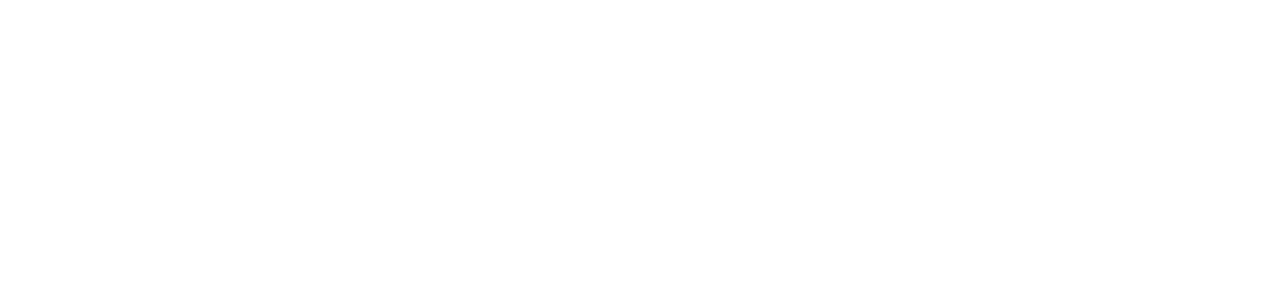
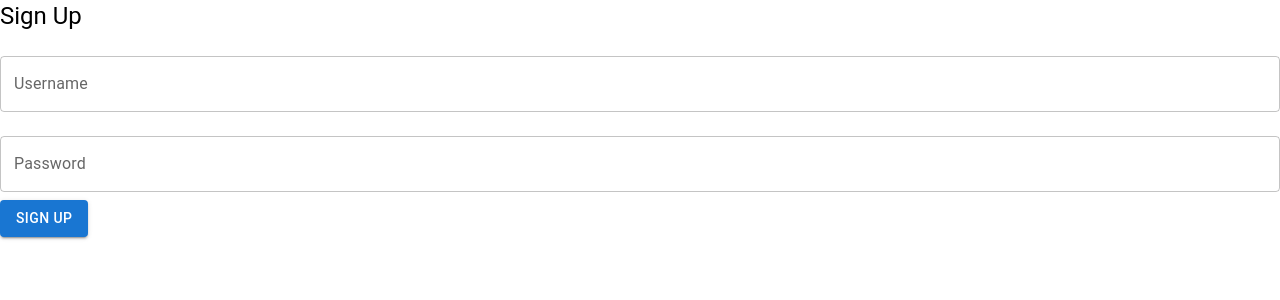
Before and after one commit to punsnprotons/testscreen, a React (Create React App) app: page /signup in a window 1280 px wide. Before the commit this address had no page. Shown: the top 300 px of the page. Built offline with nearby package versions, Linux system fonts and the light colour scheme.

Commit message:
Authentication module

```diff
--- a/package.json
+++ b/package.json
@@ -12,6 +12,10 @@
     "@testing-library/react": "^13.4.0",
     "@testing-library/user-event": "^13.5.0",
     "axios": "^0.27.2",
+    "body-parser": "^1.20.2",
+    "cors": "^2.8.5",
+    "express": "^4.18.2",
+    "mongoose": "^8.1.0",
     "react": "^18.2.0",
     "react-dom": "^18.2.0",
     "react-player": "^2.10.1",
--- a/src/App.js
+++ b/src/App.js
@@ -6,11 +6,15 @@
 import Home from './components/Home';
 import AnalyzeResults from './components/AnalyzeResults';
 import ReviewScreen from './components/ReviewScreen';
+import Login from './components/Login';
+import SignUp from './components/SignUp';
 
 function App() {
   return (
     <Router>
       <Routes>
+        <Route path='/login' element={<Login/>}/>
+        <Route path='/signup' element={<SignUp/>}/>
         <Route path='/' element={<Home/>}/>
         <Route path='/upload' element={<Upload />} />
         <Route path='/selecttime' element={<SelectTimestamps />} />
--- /dev/null
+++ b/src/components/Login.js
@@ -0,0 +1,48 @@
+import React, { useState } from 'react';
+import { TextField, Button, Typography, Box } from '@mui/material';
+
+const Login = ({ handleLogin }) => {
+  const [formData, setFormData] = useState({
+    username: '',
+    password: '',
+  });
+
+  const handleChange = (e) => {
+    setFormData({ ...formData, [e.target.name]: e.target.value });
+  };
+
+  const handleSubmit = () => {
+    // Implement login logic and API call to the server
+    handleLogin(formData);
+  };
+
+  return (
+    <Box>
+      <Typography variant="h5" gutterBottom>
+        Login
+      </Typography>
+      <TextField
+        label="Username"
+        name="username"
+        value={formData.username}
+        onChange={handleChange}
+        fullWidth
+        margin="normal"
+      />
+      <TextField
+        label="Password"
+        type="password"
+        name="password"
+        value={formData.password}
+        onChange={handleChange}
+        fullWidth
+        margin="normal"
+      />
+      <Button variant="contained" color="primary" onClick={handleSubmit}>
+        Login
+      </Button>
+    </Box>
+  );
+};
+
+export default Login;
--- /dev/null
+++ b/src/components/SignUp.js
@@ -0,0 +1,48 @@
+import React, { useState } from 'react';
+import { TextField, Button, Typography, Box } from '@mui/material';
+
+const SignUp = ({ handleSignUp }) => {
+  const [formData, setFormData] = useState({
+    username: '',
+    password: '',
+  });
+
+  const handleChange = (e) => {
+    setFormData({ ...formData, [e.target.name]: e.target.value });
+  };
+
+  const handleSubmit = () => {
+    // Implement signup logic and API call to the server
+    handleSignUp(formData);
+  };
+
+  return (
+    <Box>
+      <Typography variant="h5" gutterBottom>
+        Sign Up
+      </Typography>
+      <TextField
+        label="Username"
+        name="username"
+        value={formData.username}
+        onChange={handleChange}
+        fullWidth
+        margin="normal"
+      />
+      <TextField
+        label="Password"
+        type="password"
+        name="password"
+        value={formData.password}
+        onChange={handleChange}
+        fullWidth
+        margin="normal"
+      />
+      <Button variant="contained" color="primary" onClick={handleSubmit}>
+        Sign Up
+      </Button>
+    </Box>
+  );
+};
+
+export default SignUp;
```
Also changed, not shown: src/server.js (added, +51 -0 lines), 1 other file (tests, documents, lock files or other folders).
